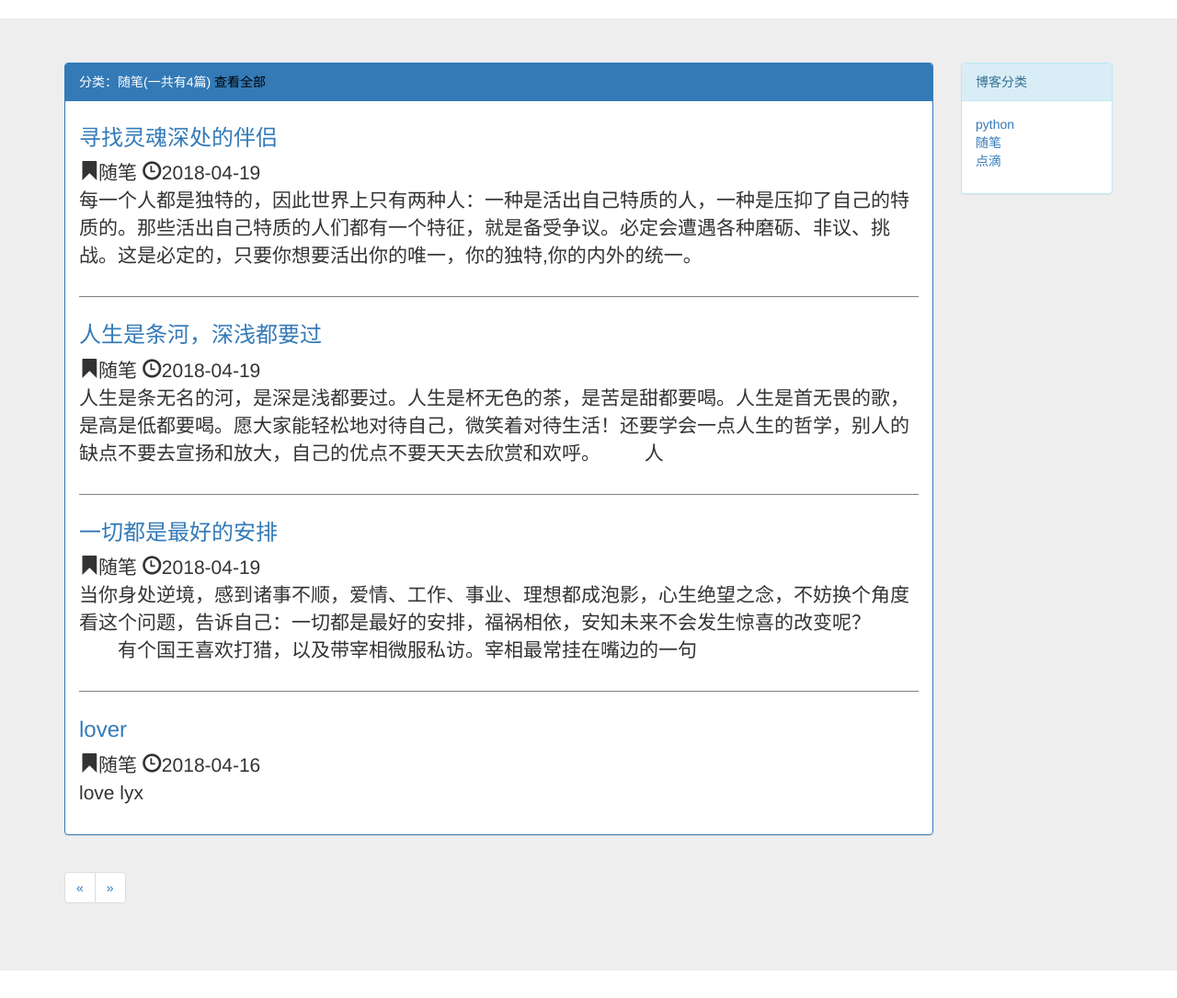
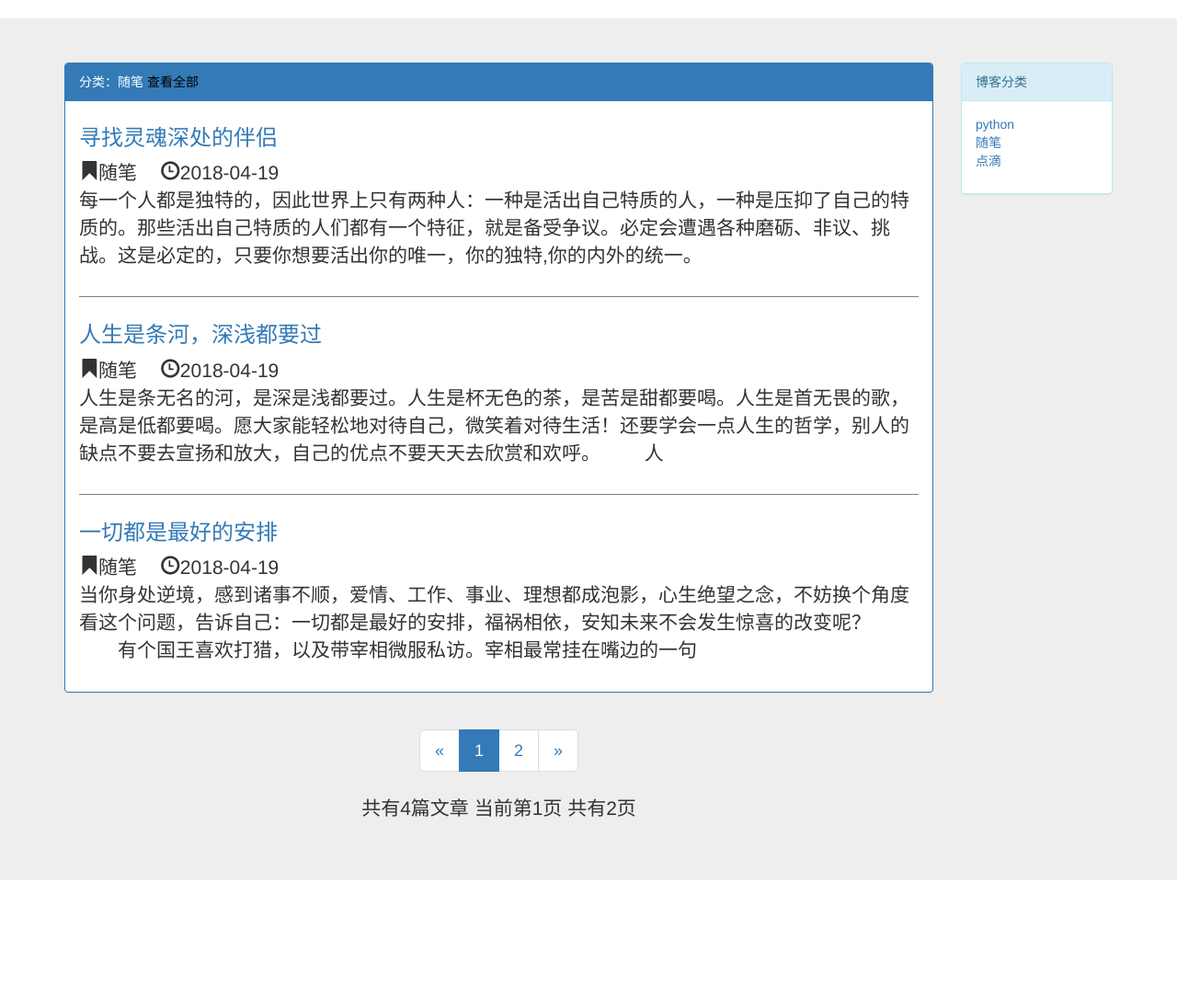
Before and after one commit to wojianz/blog, a Django app: page /blog/type/2 in a window 1280 px wide. Shown: the part 52-1137 px from the top of the page at 92% size. After the commit the page ends 1009 px from the top, so only its background shows below. Run offline with Django 3.2, Linux system fonts and the light colour scheme; data comes from the database, SQL or seed files in the repository; some libraries are stand-ins or nearby versions.

Commit message:
four day

```diff
--- a/mysite/blog/static/blog/blog.css
+++ b/mysite/blog/static/blog/blog.css
@@ -24,3 +24,6 @@ ul.blog_info_detail li{
 div.blog_content{
     text-indent: 2em;
 }
+div.paginator{
+    text-align: center;
+}
--- a/mysite/blog/templates/blog/blog_list.html
+++ b/mysite/blog/templates/blog/blog_list.html
@@ -13,7 +13,7 @@
     <div class="col-xs-12 col-sm-8 col-md-9 col-lg-10">
         <div class="panel panel-primary">
             <div class="panel-heading">{% block blog_list_title %}
-              博客列表(共有{{ page_of_blogs.paginator.count }}篇文章)
+              博客列表
             {% endblock blog_list_title %}   </div>
             <div class="panel-body">
               {% for blog in blogs %}
@@ -21,7 +21,7 @@
                         <h3> <a href="{% url 'blog_detail' blog.pk %}" style="text-decoration:none">{{ blog.title }}</a></h3>
                         <p class="blog-info">
                             <span class="glyphicon glyphicon-bookmark"></span>{{ blog.blog_type }}
-                            <span class="glyphicon glyphicon-time"></span>{{ blog.creat_time|date:"Y-m-d" }}
+                            <span class="glyphicon glyphicon-time" style="margin-left:20px"></span>{{ blog.creat_time|date:"Y-m-d" }}
                         </p>
                     <p>{{ blog.content|truncatechars:120}}</p>
                 </div>
@@ -32,8 +32,8 @@
                 {% endfor %}
             </div>
           </div>
-          <div aria-label="Page navigation">
-            <ul class="pagination">
+          <div class="paginator" aria-label="Page navigation">
+            <ul class="pagination pagination-lg">
                 <li>
                     {% if page_of_blogs.has_previous%}
                         <a href="?page={{ page_of_blogs.previous_page_number }}" aria-label="Previous">
@@ -44,11 +44,20 @@
                     {% endif %}
 
                 </li>
-                {% for page_num in page_of_blogs.paginator.page_range %}
-                <li>
-                    <a href="?page={{ page_num }}">{{ page_num }}</a>
-                </li>
-                {% endfor %}
+                {% for page_num in page_range %}
+                     {% if page_num == page_of_blogs.number %}
+                    <li class="active">
+                        <span>{{ page_num }}</span>
+                    </li>
+                     {% else %} {% if page_num == '...' %}
+                    <li>
+                        <span>{{ page_num }}</span>
+                    </li>
+                    {% else %}
+                    <li>
+                        <a href="?page={{ page_num }}">{{ page_num }}</a>
+                    </li>
+                    {% endif %} {% endif %} {% endfor %}
                 <li>
                     {% if page_of_blogs.has_next%}
                          <a href="?page={{ page_of_blogs.next_page_number }}" aria-label="Next">
@@ -59,6 +68,11 @@
                     {% endif %}
                 </li>
             </ul>
+              <p>
+                  共有{{ page_of_blogs.paginator.count }}篇文章
+                  当前第{{ page_of_blogs.number }}页
+                  共有{{ page_of_blogs.paginator.num_pages }}页
+              </p>
           </div>
     </div>
     <div class="hidden-xs col-sm-4 col-md-3 col-lg-2">
--- a/mysite/blog/templates/blog/blogs_with_type.html
+++ b/mysite/blog/templates/blog/blogs_with_type.html
@@ -4,6 +4,6 @@
     {{ blog_type.type_name }}
 {% endblock title %}
 {% block blog_list_title %}
-     分类：{{ blog_type.type_name }}(一共有{{blogs|length}}篇)
+     分类：{{ blog_type.type_name }}
       <a href="{% url 'blog_list' %}" style="color:black">查看全部</a>
 {% endblock %}
--- a/mysite/blog/views.py
+++ b/mysite/blog/views.py
@@ -1,24 +1,57 @@
 from django.shortcuts import render_to_response,get_object_or_404,render
 from .models import Blog,BlogType
+from django.conf import settings
 from django.core.paginator import Paginator
 def blog_list(request):
     blogs_all_list=Blog.objects.all()
-    paginator=Paginator(blogs_all_list,10)
+    paginator=Paginator(blogs_all_list,settings.EACH_PAGE_BLOGS)
     page_num=request.GET.get('page',1)
     page_of_blogs=paginator.get_page(page_num)
+    current_page_num=page_of_blogs.number
+    page_range=list(range(max(current_page_num-2,1),current_page_num))+\
+               list(range(current_page_num,min(current_page_num+2,paginator.num_pages)+1))
+    if page_range[0]-1>=2:
+        page_range.insert(0,'...')
+    if paginator.num_pages-page_range[-1]>=2:
+        page_range.append('...')
+    if page_range[0]!=1:
+        page_range.insert(0,1)
+    if page_range[-1]!=paginator.num_pages:
+        page_range.append(paginator.num_pages)
     context={}
     context['blogs']=page_of_blogs.object_list
     context['page_of_blogs']=page_of_blogs
     context['blog_types']=BlogType.objects.all()
+    context['page_range']=page_range
     return render_to_response('blog/blog_list.html',context)
 def blog_detail(request,blog_pk):
     context={}
-    context['blog']=get_object_or_404(Blog,pk=blog_pk)
+    blog=get_object_or_404(Blog,pk=blog_pk)
+    context['previous_blog']=Blog.objects.filter(creat_time__gt=blog.creat_time).last()
+    context['next_blog']=Blog.objects.filter(creat_time__lt=blog.creat_time).first()
+    context['blog']=blog
     return render_to_response('blog/blog_detail.html',context)
 def blogs_with_type(request,blog_type_pk):
     context={}
     blog_type=get_object_or_404(BlogType,pk=blog_type_pk)
-    context['blogs']=Blog.objects.filter(blog_type=blog_type)
+    blogs_all_list=Blog.objects.filter(blog_type=blog_type)
+    paginator=Paginator(blogs_all_list,settings.EACH_PAGE_BLOGS)
+    page_num=request.GET.get('page',1)
+    page_of_blogs=paginator.get_page(page_num)
+    current_page_num=page_of_blogs.number
+    page_range=list(range(max(current_page_num-2,1),current_page_num))+\
+               list(range(current_page_num,min(current_page_num+2,paginator.num_pages)+1))
+    if page_range[0]-1>=2:
+        page_range.insert(0,'...')
+    if paginator.num_pages-page_range[-1]>=2:
+        page_range.append('...')
+    if page_range[0]!=1:
+        page_range.insert(0,1)
+    if page_range[-1]!=paginator.num_pages:
+        page_range.append(paginator.num_pages)
     context['blog_type']=blog_type
+    context['blogs']=page_of_blogs.object_list
+    context['page_of_blogs']=page_of_blogs
+    context['page_range']=page_range
     context['blog_types']=BlogType.objects.all()
     return render_to_response('blog/blogs_with_type.html',context)
--- a/mysite/mysite/settings.py
+++ b/mysite/mysite/settings.py
@@ -124,3 +124,5 @@ STATIC_URL = '/static/'
 STATICFILES_DIRS=[
     os.path.join(BASE_DIR,'static')
 ]
+# 自定义页面显示博客的数目
+EACH_PAGE_BLOGS=3
```
Also changed, not shown: mysite/blog/templates/blog/blog_detail.html (+17 -3 lines).
